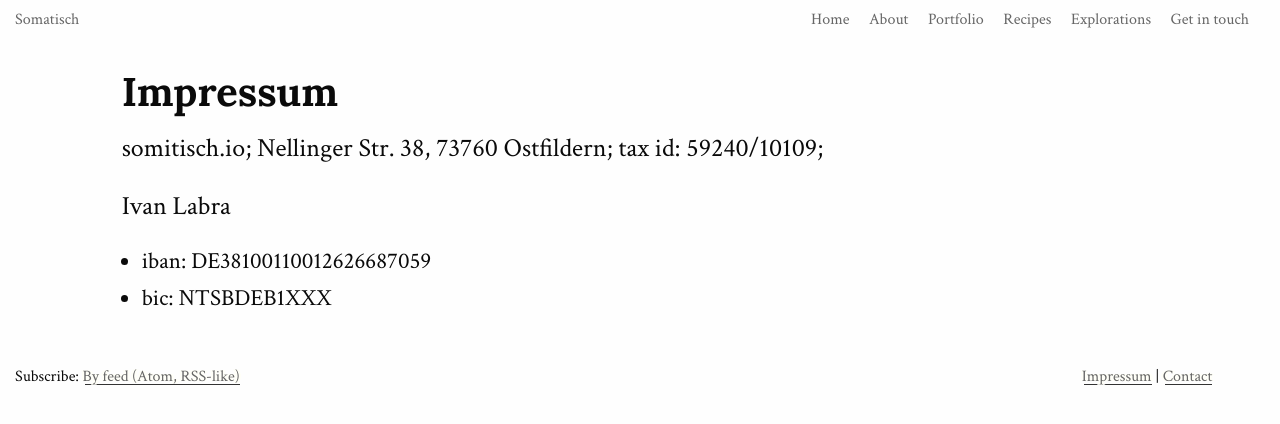
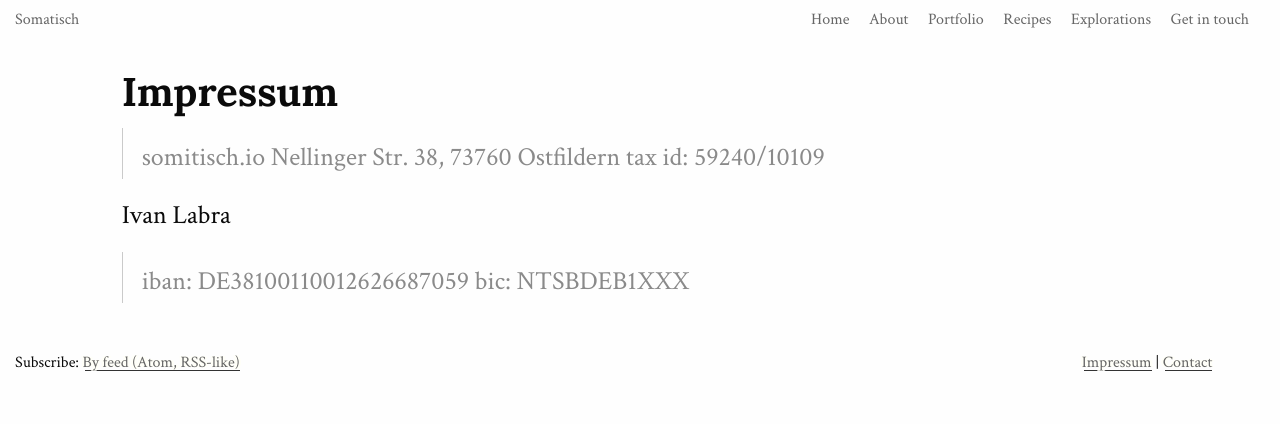
Before and after one commit to somatisch/somatisch-site, a Jekyll site: the page built from impressum.md, in a window 1280 px wide. Shown: the top 424 px of the page. Built offline with Jekyll 4.4.1, drawn with Linux system fonts in a browser that asks for light colours; nearby versions of some CDN libraries; part of the change alters nothing that is shown.

```diff
--- a/impressum.md
+++ b/impressum.md
@@ -4,11 +4,10 @@ title: Impressum
 ---
 ## Impressum
 
-somitisch.io;
-Nellinger Str. 38, 73760 Ostfildern;
-tax id: 59240/10109;
+>somitisch.io
+>Nellinger Str. 38, 73760 Ostfildern
+>tax id: 59240/10109
 
 Ivan Labra
-
-- iban: DE38100110012626687059
-- bic: NTSBDEB1XXX
+>iban: DE38100110012626687059
+>bic: NTSBDEB1XXX
```
